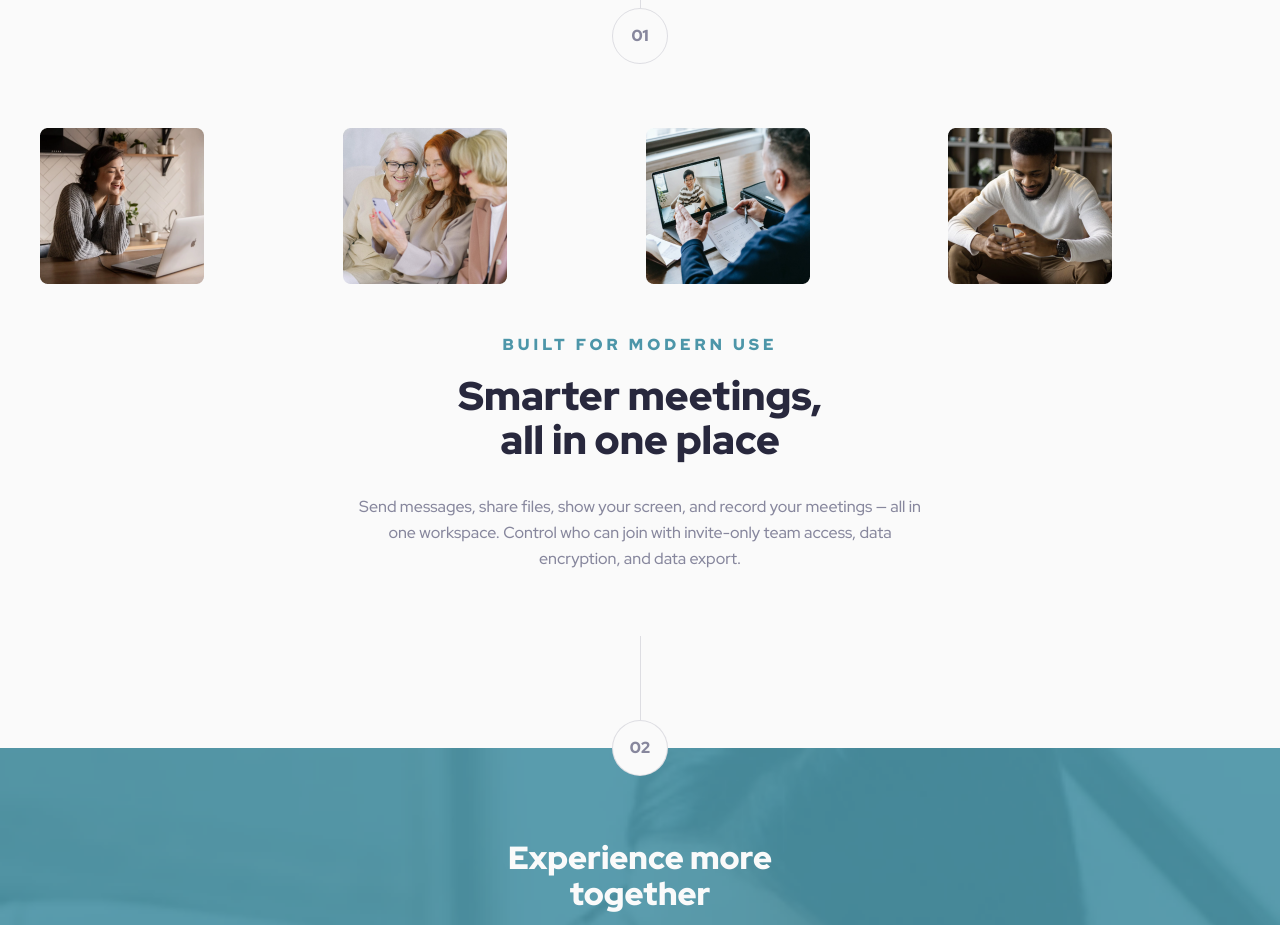
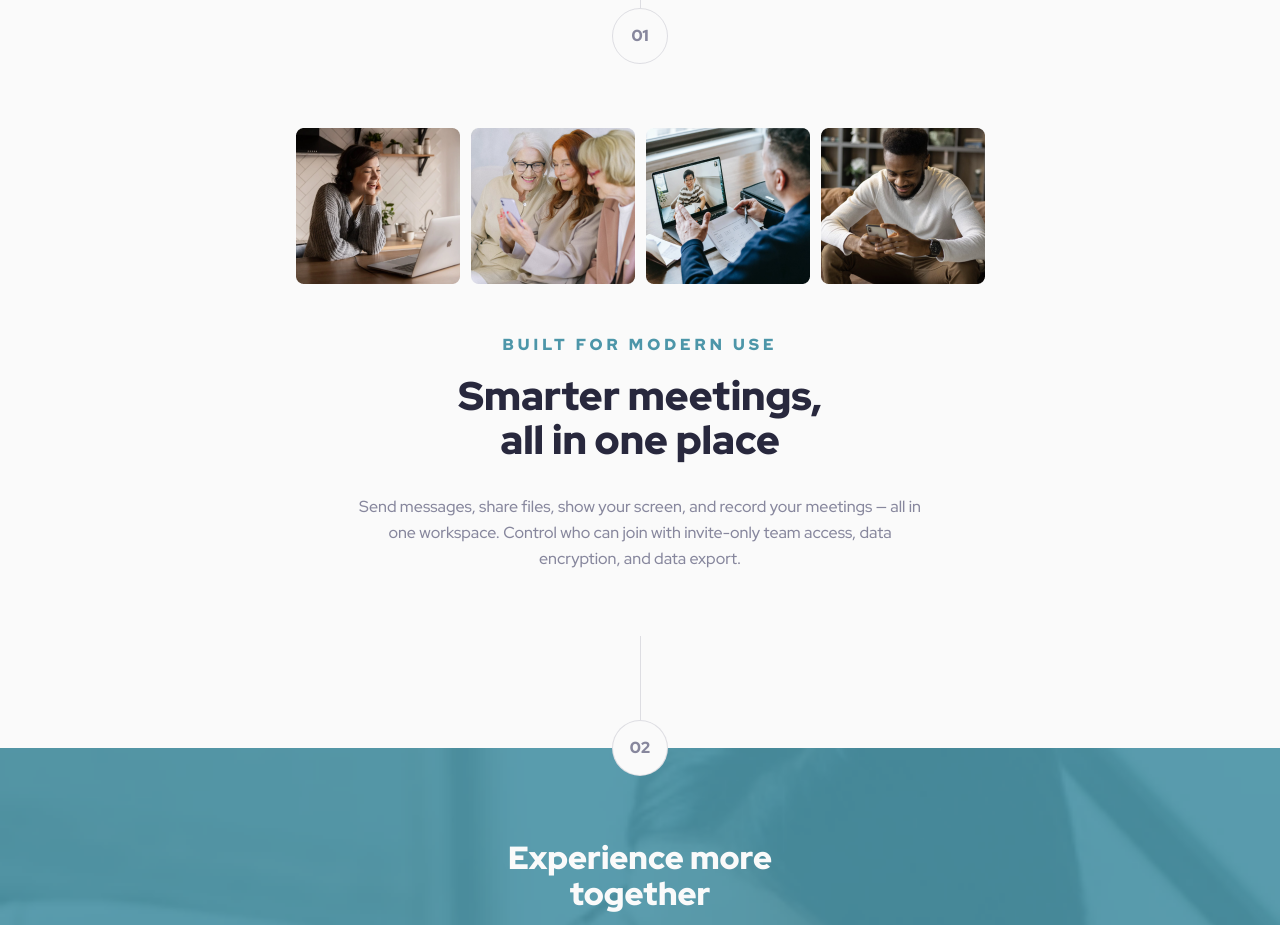
Before and after one commit to 0x41-li/meet-landing-page, a React (Create React App) app: page / in a window 1280 px wide. Shown: the part 920-1845 px from the top of the page. Built offline with nearby package versions, Linux system fonts and the light colour scheme.

Commit message:
Add max-width to grid on first section

```diff
--- a/src/App.scss
+++ b/src/App.scss
@@ -308,13 +308,14 @@ h1 {
   margin-top: 64px;
 
   @media screen and (min-width: 768px) {
-    max-width: unset;
+    max-width: 689px;
 
     grid-template-rows: 1fr;
     grid-template-columns: 1fr 1fr 1fr 1fr;
 
     gap: 11px;
-    padding: 0 40px;
+    padding: 0;
+
   }
 }
 
```
